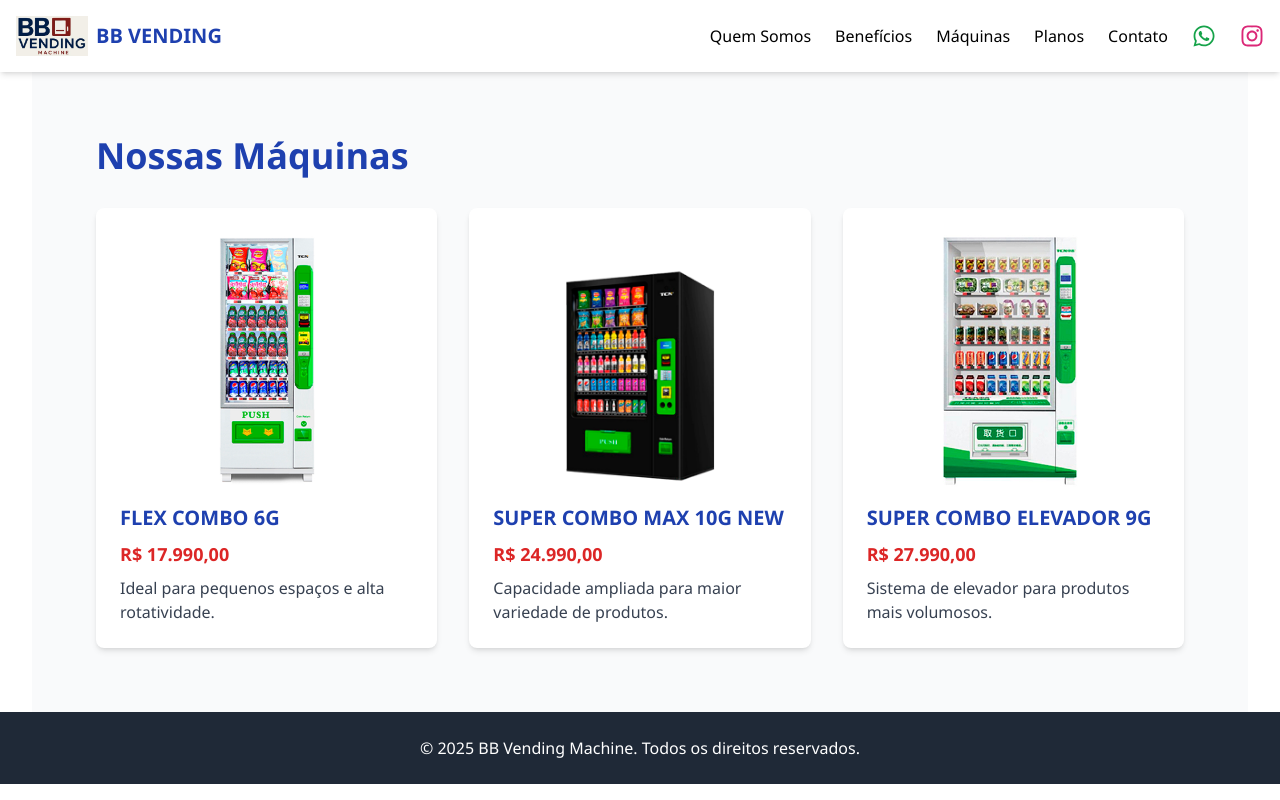
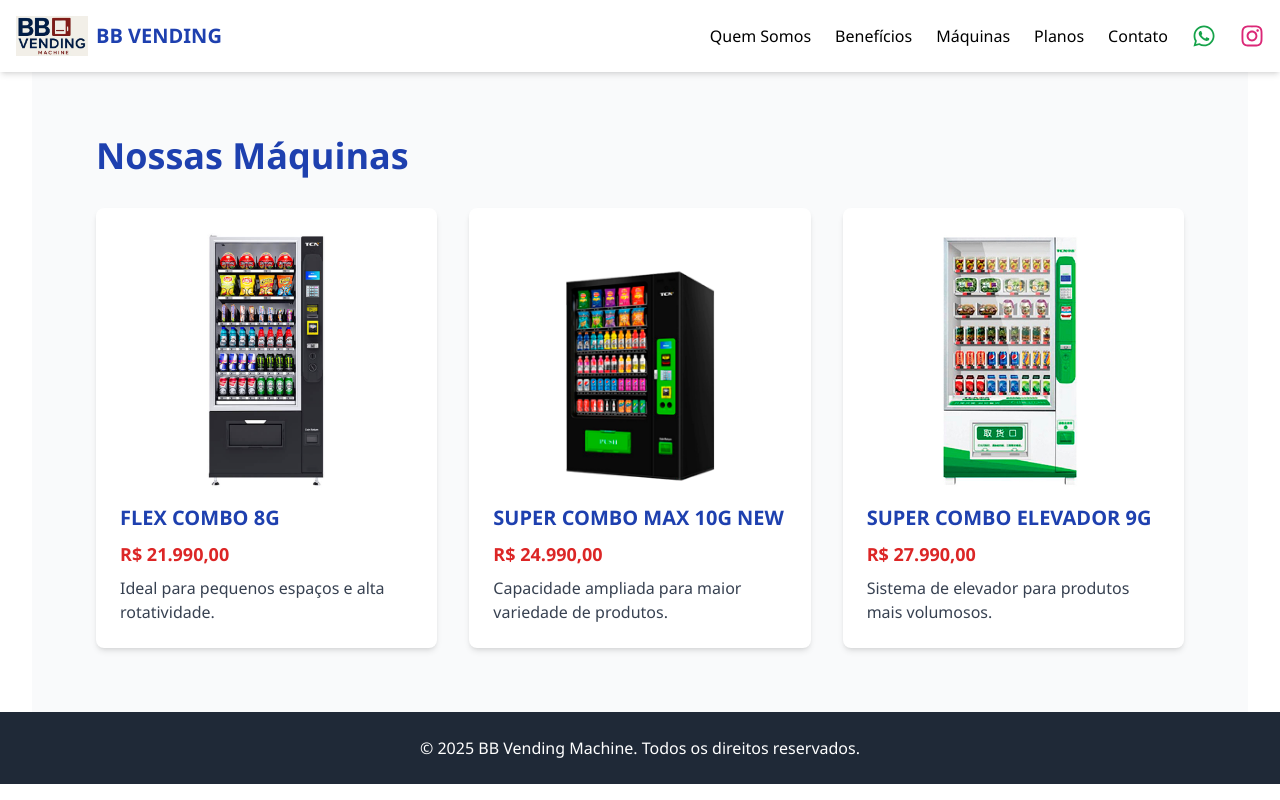
Before and after one commit to msaraujo10/bbvending-site, a React (Vite) app: page /maquinas in a window 1280 px wide. Built offline with nearby package versions, Linux system fonts and the light colour scheme.

Commit message:
Update MachinesGrid.jsx

```diff
--- a/src/components/MachinesGrid.jsx
+++ b/src/components/MachinesGrid.jsx
@@ -4,10 +4,10 @@
 const MachinesGrid = () => {
   const machines = [
     {
-      id: "flex-combo-6g",
-      name: "FLEX COMBO 6G",
-      price: "R$ 17.990,00",
-      image: "/FLEX-COMBO-6G-m.png",
+      id: "flex-combo-8g",
+      name: "FLEX COMBO 8G",
+      price: "R$ 21.990,00",
+      image: "/FLEX-COMBO-8G-m.png",
       description: "Ideal para pequenos espaços e alta rotatividade.",
     },
     {
```
